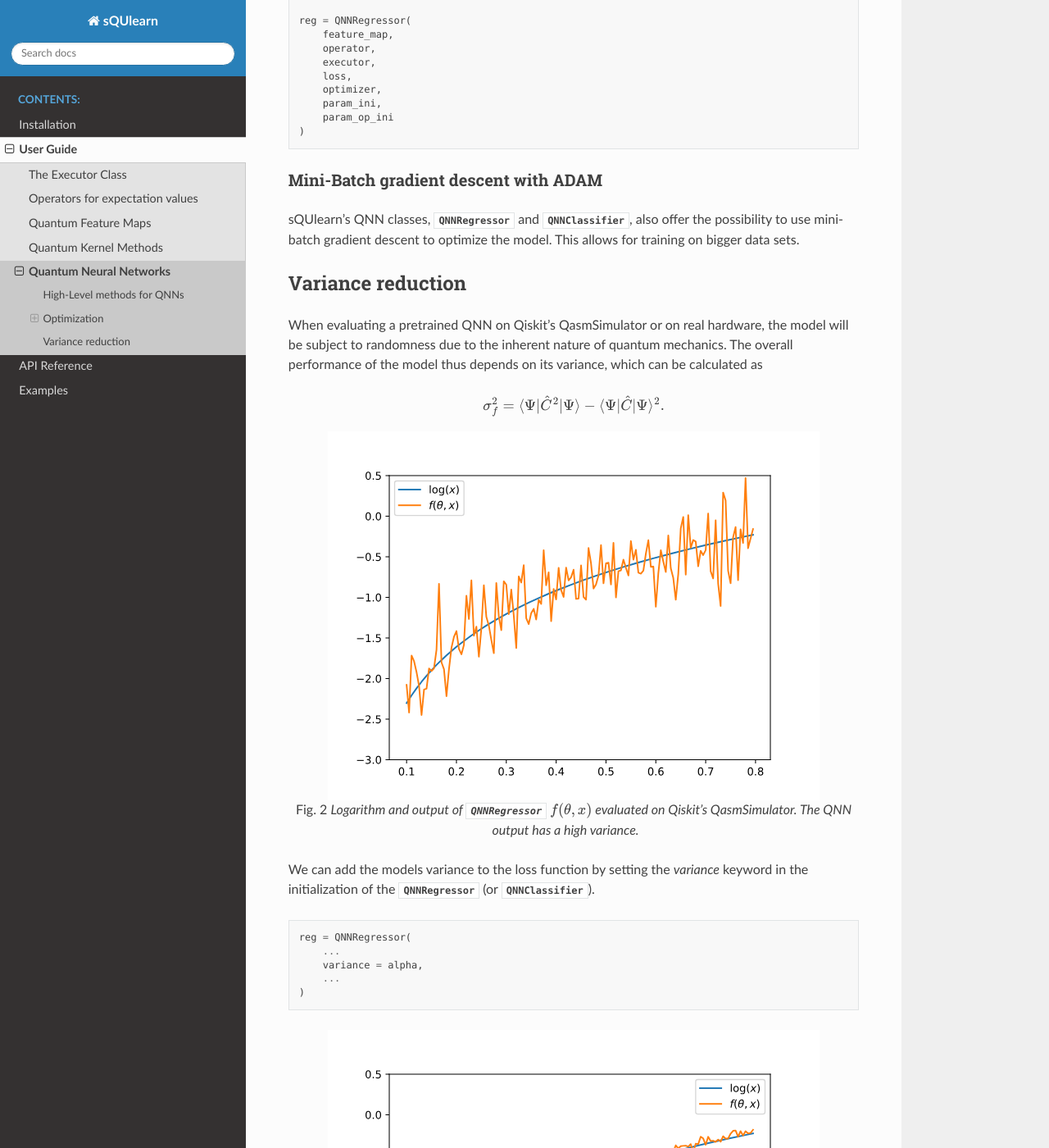
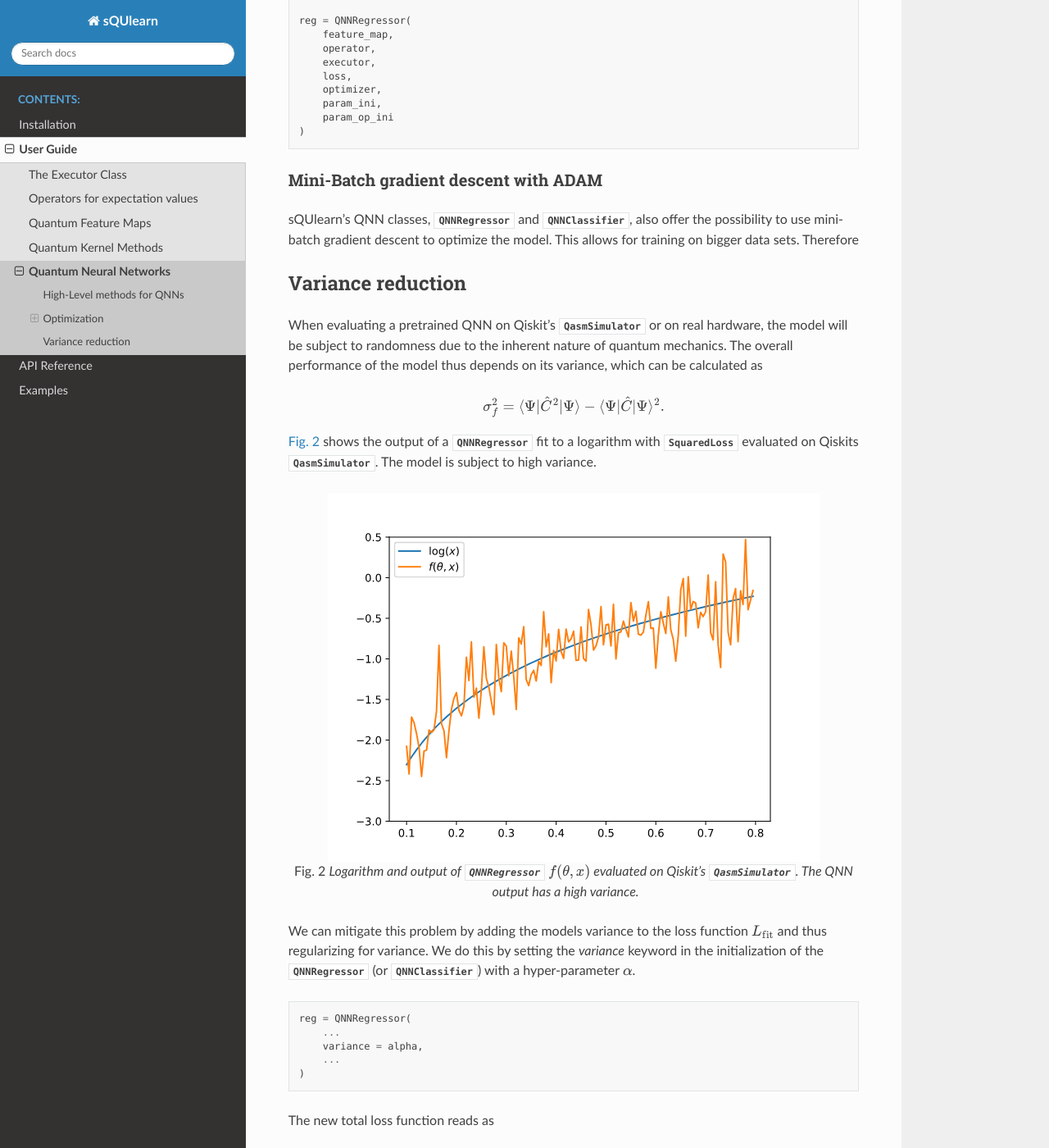
Before and after one commit to sQUlearn/squlearn, a Sphinx documentation site: the page built from docs/user_guide/quantum_neural_networks.rst, in a window 1280 px wide and 1400 px high, scrolled down 2089 px. Shown: the whole window at 82% size. Built offline with Sphinx 7.4.7 and the Read the Docs theme 2.0.0, drawn with Linux system fonts in a browser that asks for light colours; pages that are not in the unit, such as notebooks, are missing from menus; some of the changed text lies outside the part shown.

Commit message:
add variance section

```diff
--- a/docs/user_guide/quantum_neural_networks.rst
+++ b/docs/user_guide/quantum_neural_networks.rst
@@ -75,16 +75,18 @@
 Mini-Batch gradient descent with ADAM
 -------------------------------------
 
-sQUlearn's QNN classes, :class:`QNNRegressor` and :class:`QNNClassifier`, also offer the possibility to use mini-batch gradient descent to optimize the model. This allows for training on bigger data sets.
+sQUlearn's QNN classes, :class:`QNNRegressor` and :class:`QNNClassifier`, also offer the possibility to use mini-batch gradient descent to optimize the model. This allows for training on bigger data sets. Therefore
 
 Variance reduction
 ==================
 
-When evaluating a pretrained QNN on Qiskit's QasmSimulator or on real hardware, the model will be subject to randomness due to the inherent nature of quantum mechanics. The overall performance of the model thus depends on its variance, which can be calculated as
+When evaluating a pretrained QNN on Qiskit's :class:`QasmSimulator` or on real hardware, the model will be subject to randomness due to the inherent nature of quantum mechanics. The overall performance of the model thus depends on its variance, which can be calculated as
 
 .. math::
 
     \sigma_f^2 = \langle\Psi\lvert\hat{C}^2\rvert\Psi\rangle - \langle\Psi\lvert\hat{C}\rvert\Psi\rangle^2 \text{.}
+
+:numref:`fig_qnn_output_high_var` shows the output of a :class:`QNNRegressor` fit to a logarithm with :class:`SquaredLoss` evaluated on Qiskits :class:`QasmSimulator`. The model is subject to high variance.
 
 .. _fig_qnn_output_high_var:
 .. figure:: ../_static/qnn/qnn_output_high_var.svg
@@ -92,9 +94,9 @@
     :width: 600
     :align: center
 
-    Logarithm and output of :class:`QNNRegressor` :math:`f(\theta, x)` evaluated on Qiskit's QasmSimulator. The QNN output has a high variance.
+    Logarithm and output of :class:`QNNRegressor` :math:`f(\theta, x)` evaluated on Qiskit's :class:`QasmSimulator`. The QNN output has a high variance.
 
-We can add the models variance to the loss function by setting the `variance` keyword in the initialization of the :class:`QNNRegressor` (or :class:`QNNClassifier`).
+We can mitigate this problem by adding the models variance to the loss function :math:`L_\text{fit}` and thus regularizing for variance. We do this by setting the `variance` keyword in the initialization of the :class:`QNNRegressor` (or :class:`QNNClassifier`) with a hyper-parameter :math:`\alpha`.
 
 .. code-block:: python
 
@@ -104,10 +106,26 @@
         ...
     )
 
+The new total loss function reads as
+
+.. math::
+
+    L_\text{total} = L_\text{fit} + \alpha \cdot \sum_k \lVert \sigma_f^2 \left( x_i \right)\rVert \text{,}
+
+where :math:`\sigma_f^2\left( x_i \right)` is the variance of the QNN on the training data :math:`\left\{x_i\right\}`. This approach also allows us to reuse the circuits and function evaluations needed for calculating :math:`L_\text{fit}`.
+
+The regularization factor :math:`\alpha` controls the influence of the variance regularization on the total loss. It can be either set to a constant :class:`float` or a :class:`Callable` that takes the keyword argument ``iteration`` to dynamically adjust the factor. Values between :math:`10^{-2}` and :math:`10^{-4}` have shown to yield satisfying results. `[1]`_
+
+Evaluation on Qiskit's :class:`QasmSimulator` now yields less variance in the model, as depicted in :numref:`fig_qnn_output_low_var`.
+
 .. _fig_qnn_output_low_var:
 .. figure:: ../_static/qnn/qnn_output_low_var.svg
     :alt: QNN Output with low variance
     :width: 600
     :align: center
 
-    Logarithm and output of :class:`QNNRegressor` :math:`f(\theta, x)` evaluated on Qiskit's QasmSimulator. The QNN output has a low variance.
+    Logarithm and output of :class:`QNNRegressor` :math:`f(\theta, x)`, trained with variance regularization, evaluated on Qiskit's :class:`QasmSimulator`. The QNN output has a low variance.
+
+.. rubric:: References
+
+_`[1]` D. A. Kreplin and M. Roth "Reduction of finite sampling noise in quantum neural networks". `arXiv:2306.01639 <https://arxiv.org/abs/2306.01639>`_ (2023).
```
